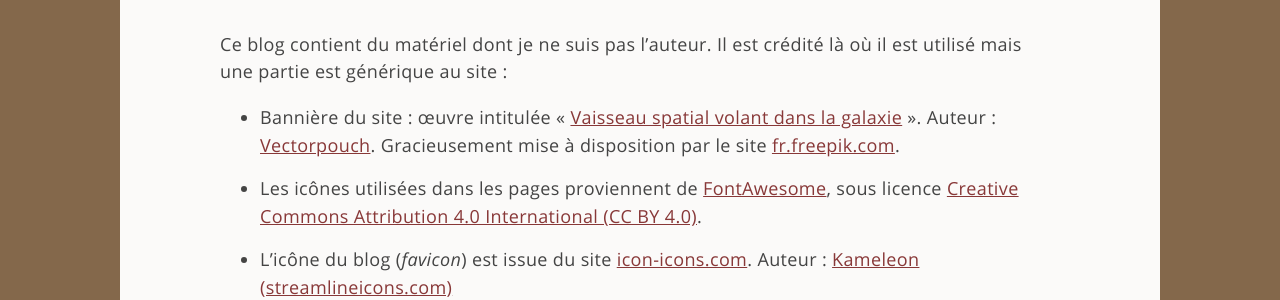
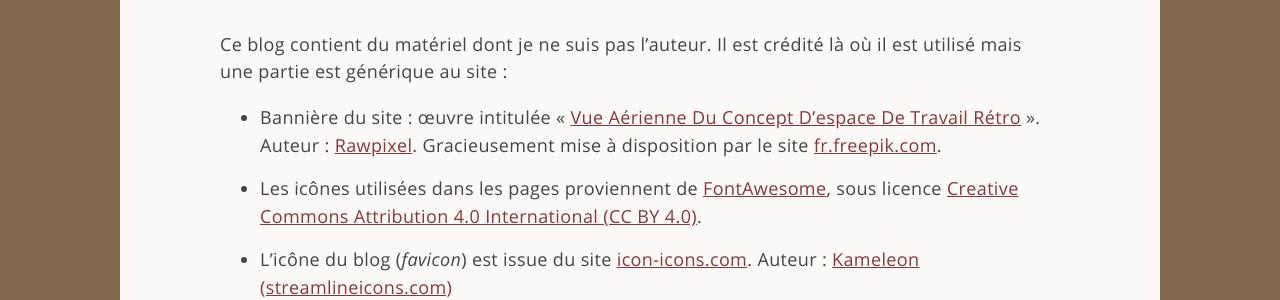
Before and after one commit to ludovicdeluna/blog.fr, a Jekyll site: the page built from about_site.md, in a window 1280 px wide. Shown: the part 1129-1429 px from the top of the page. Built offline with Jekyll 4.4.1, drawn with Linux system fonts in a browser that asks for light colours.

Commit message:
update credits

```diff
--- a/about_site.md
+++ b/about_site.md
@@ -49,8 +49,8 @@
 Ce blog contient du matériel dont je ne suis pas l’auteur. Il est crédité là où
 il est utilisé mais une partie est générique au site :
 
-- Bannière du site : œuvre intitulée « [Vaisseau spatial volant dans la galaxie][1] ».
-  Auteur : [Vectorpouch][2].
+- Bannière du site : œuvre intitulée « [Vue Aérienne Du Concept D'espace De Travail Rétro][1] ».
+  Auteur : [Rawpixel][2].
   Gracieusement mise à disposition par le site [fr.freepik.com](fr.freepik.com).
 - Les icônes utilisées dans les pages proviennent de [FontAwesome][3],
   sous licence [Creative Commons Attribution 4.0 International (CC BY 4.0)][4].
@@ -76,8 +76,8 @@
 profilage et ne diffuse pas de contenu publicitaire. Cependant, l’hébergeur peut
 avoir recours à un cookie technique pour les besoins de son infrastructure.
 
-[1]: https://fr.freepik.com/vecteurs-libre/vaisseau-spatial-volant-dans-galaxie_6690920.htm
-[2]: https://fr.freepik.com/vectorpouch
+[1]: https://fr.freepik.com/photos-gratuite/vue-aerienne-du-concept-espace-travail-retro-machine-ecrire-espace-copie_26677061.htm
+[2]: https://fr.freepik.com/auteur/rawpixel-com
 [3]: https://fontawesome.com/
 [4]: https://creativecommons.org/licenses/by/4.0/
 [5]: https://icon-icons.com
```
